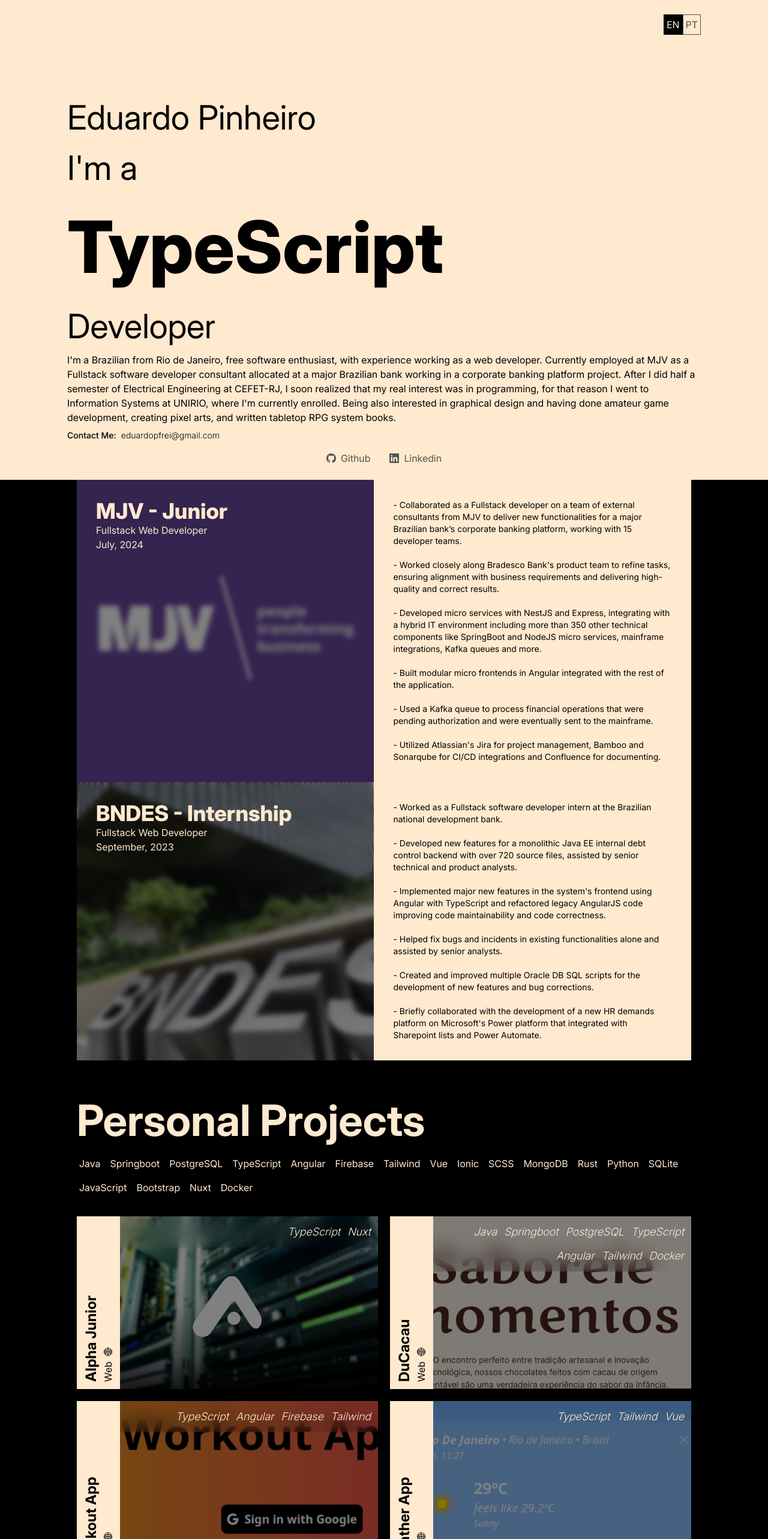
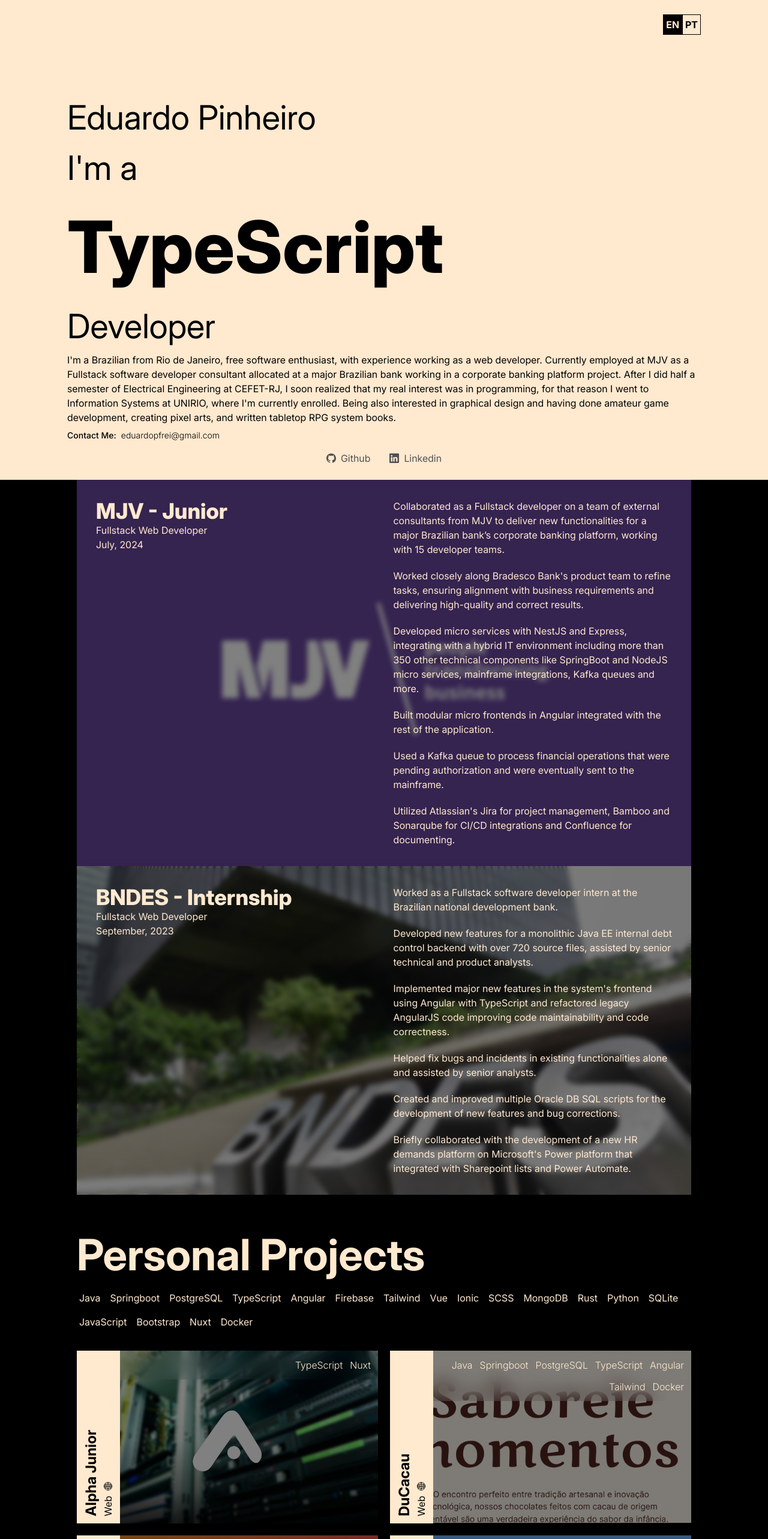
Before and after one commit to Edhet/eduardop, an Angular app: page / in a window 1280 px wide. Shown: the top 2566 px of the page at 60% size. Built offline with nearby package versions, Linux system fonts and the light colour scheme.

Commit message:
REDESIGN 2025: Hero section size bugfix and more improvements

```diff
--- a/src/app/app.component.html
+++ b/src/app/app.component.html
@@ -1,6 +1,6 @@
 <div class="flex flex-col min-h-screen">
   <app-hero></app-hero>
-  <div class="mx-6 md:mx-24 lg:mx-32 2xl:max-w-[70%] 2xl:mx-[15%]">
+  <div class="md:mx-24 lg:mx-32 2xl:max-w-[70%] 2xl:mx-[15%]">
     <app-skills-and-experience></app-skills-and-experience>
     <app-project-list></app-project-list>
     <app-footer class="mt-auto"></app-footer>
--- a/src/app/components/hero/hero.component.html
+++ b/src/app/components/hero/hero.component.html
@@ -1,10 +1,10 @@
-<header class="min-h-fit px-3 md:px-12 lg:px-24 2xl:px-[10%] bg-bAlmond h-dvh flex flex-col">
+<header class="min-h-fit h-screen px-3 md:px-12 lg:px-24 2xl:px-[10%] bg-bAlmond flex flex-col">
 
-  <div class="slowFade h-full">
-    <div class="py-6 px-4 w-full h-full flex flex-col">
-      <div class="ml-auto flex">
-        <button class="border p-1 focus:outline-none transition-all {{localizationService.currentLanguage == 'en' ? 'bg-black border-black text-bAlmond' : 'border-neutral-600 text-neutral-600 hover:border-black hover:text-black'}}" (click)="changeLanguage('en')">EN</button>
-        <button class="border p-1 focus:outline-none transition-all {{localizationService.currentLanguage == 'pt' ? 'bg-black border-black text-bAlmond' : 'border-neutral-600 text-neutral-600 hover:border-black hover:text-black'}}" (click)="changeLanguage('pt')">PT</button>
+  <div class="slowFade h-full min-h-fit">
+    <div class="py-6 px-4 w-full h-full flex flex-col min-h-fit">
+      <div class="ml-auto flex font-bold">
+        <button class="border border-black p-1 transition-all {{localizationService.currentLanguage == 'en' ? 'bg-black text-bAlmond' : 'hover:bg-black/25'}}" (click)="changeLanguage('en')">EN</button>
+        <button class="border border-black p-1 transition-all {{localizationService.currentLanguage == 'pt' ? 'bg-black text-bAlmond' : 'hover:bg-black/25'}}" (click)="changeLanguage('pt')">PT</button>
       </div>
 
       <div class="mt-auto md:mt-24">
@@ -15,7 +15,7 @@
         <app-tech-display></app-tech-display>
       </div>
 
-      <div class="mt-auto">
+      <div class="mt-auto overflow-clip">
         <article class="pt-12 md:pt-0">
           <p>{{localizationService.aboutSectionContent.sectionBody}}</p>
         </article>
--- a/src/app/components/project-card/project-card.component.html
+++ b/src/app/components/project-card/project-card.component.html
@@ -9,7 +9,7 @@
 
   <img src="{{projectInfo.image}}" class="w-full overflow-hidden bg-cover min-h-full max-h-full object-cover brightness-50" alt="Project Image">
 
-  <div class="absolute top-0 right-0 justify-end backdrop-blur-lg w-full flex flex-wrap gap-1 p-2 pl-16">
-    <div *ngFor="let tag of projectsService.getTagListFromNames(projectInfo.tags)" class="p-1 flex-shrink text-lg font-light italic text-bAlmond max-w-fit max-h-fit">{{tag.tagName}}</div>
+  <div class="absolute top-0 right-0 justify-end backdrop-blur-lg w-full flex flex-wrap gap-1 p-2 pl-20">
+    <div *ngFor="let tag of projectsService.getTagListFromNames(projectInfo.tags)" class="p-1 flex-shrink font-light text-bAlmond max-w-fit max-h-fit">{{tag.tagName}}</div>
   </div>
 </a>
--- a/src/app/components/project-list/project-list.component.html
+++ b/src/app/components/project-list/project-list.component.html
@@ -1,4 +1,4 @@
-<section class="slowFade relative mt-16">
+<section class="slowFade relative mt-16 mx-6 md:mx-0">
   <h2 class="text-bAlmond text-5xl md:text-7xl mb-2 font-bold">{{localizationService.projectHeader}}</h2>
 
   <div class="text-white py-3 md:bg-black/75 md:backdrop-blur-sm">
--- a/src/app/components/skills-and-experience/skills-and-experience.component.html
+++ b/src/app/components/skills-and-experience/skills-and-experience.component.html
@@ -1,16 +1,16 @@
 <main>
-  <div *ngFor="let event of localizationService.eventList" class="flex flex-col md:flex-row w-full h-fit">
-    <div class="relative w-full min-h-full text-bAlmond">
+  <div *ngFor="let event of localizationService.eventList" class="relative flex flex-col md:flex-row w-full h-fit">
+    <div class="w-full min-h-full text-bAlmond slowFade">
       <div class="sticky top-2 p-8">
         <p class="text-4xl font-extrabold">{{event.header}}</p>
         <p>{{event.description}}</p>
         <p>{{event.date}}</p>
       </div>
-      <div class="absolute w-full h-full top-0 right-0 -z-10 backdrop-blur-sm"></div>
-      <img class="absolute w-full h-full top-0 right-0 -z-20 brightness-50 object-cover" [src]="'./assets/'+event.image">
     </div>
-    <div class="bg-bAlmond w-full h-fit p-8 flex flex-col gap-5 text-sm">
-      <p *ngFor="let point of event.bulletPoints">- {{point}}</p>
+    <div class="text-bAlmond w-full h-fit p-8 flex flex-col gap-5">
+      <p class="slowFade" *ngFor="let point of event.bulletPoints">{{point}}</p>
     </div>
+    <div class="absolute w-full h-full top-0 right-0 -z-10 backdrop-blur-sm"></div>
+    <img class="absolute w-full h-full top-0 right-0 -z-20 brightness-50 object-cover" [src]="'./assets/'+event.image">
   </div>
 </main>
```
